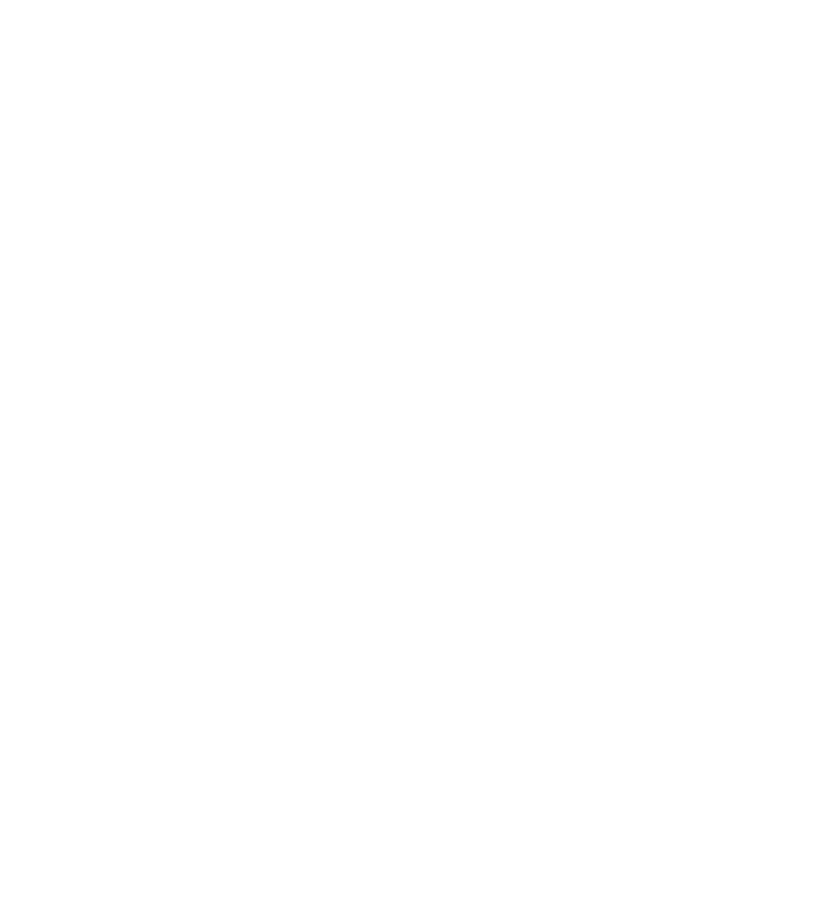
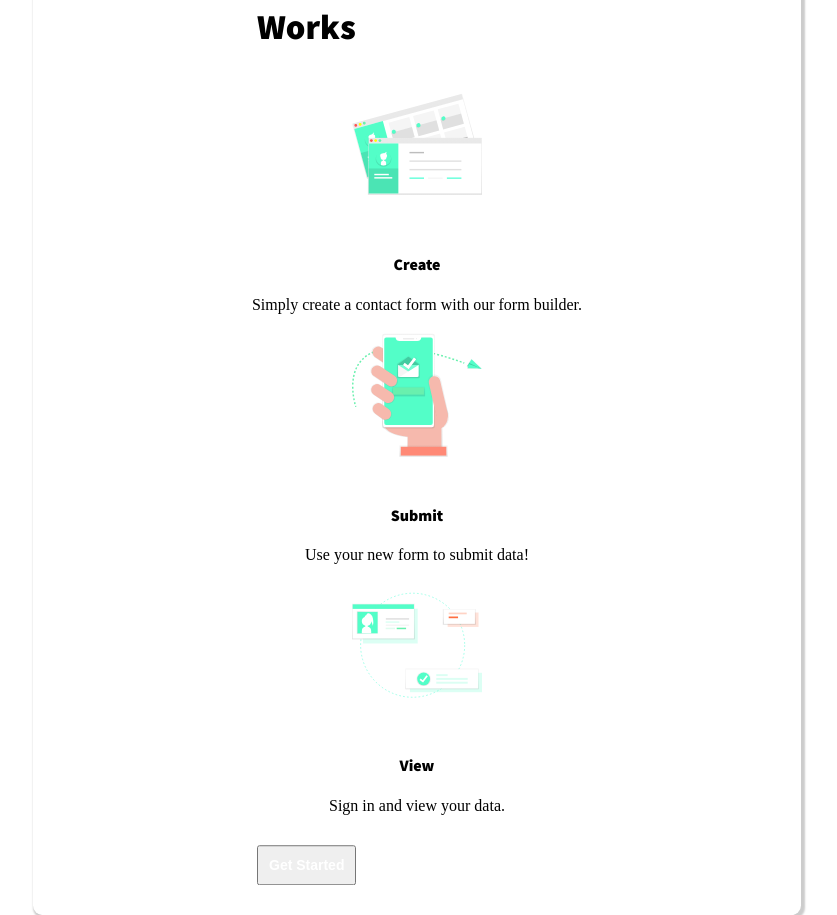
Before and after one commit to LordLalwani/Formtastic.io-website, a Gatsby site: page /page-components/QuickGuide in a window 1280 px wide. Before the commit this address had no page. Shown: the whole page, without its empty margins (223-1060 px from the left). Before the commit the page ends 800 px from the top, so only its background shows below. Built offline with nearby package versions, Linux system fonts and the light colour scheme; Gatsby itself is replaced by a stand-in of ours.

Commit message:
Added quickguide section to index page

```diff
--- a/src/layouts/index.tsx
+++ b/src/layouts/index.tsx
@@ -5,7 +5,7 @@ import { StaticQuery, graphql } from "gatsby";
 import "modern-normalize";
 import "../styles/normalize";
 
-import Header from "../components/Header";
+import Header from "../pages/page-components/Header";
 import LayoutRoot from "../components/LayoutRoot";
 import LayoutMain from "../components/LayoutMain";
 
--- /dev/null
+++ b/src/pages/page-components/QuickGuide.tsx
@@ -0,0 +1,99 @@
+import * as React from "react";
+import "./Header.css";
+import styled from "@emotion/styled";
+import * as ReactBootstrap from "react-bootstrap";
+import { colors } from "../../styles/constants";
+import "./page.css";
+import viewData from "../../static/svg/view-data.svg";
+import sendForm from "../../static/svg/send-form-with-hand.svg";
+import createForm from "../../static/svg/create-forms.svg";
+
+const ContainingDiv = styled(ReactBootstrap.Container)`
+  padding-left: 5%;
+  padding-right: 5%;
+  padding-top: 3vh;
+
+  background-color: white;
+  height: auto;
+  width: 50%;
+  position: absolute;
+  left: 50%;
+  transform: translate(-50%, -10%);
+  border-radius: 10px;
+  -moz-box-shadow: 3px 3px #ccc;
+  -webkit-box-shadow: 3px 3px #ccc;
+  box-shadow: 2px 2px 2px 2px #ccc;
+  h2 {
+    font-family: "Arial";
+    font-size: 30px;
+    font-weight: 900;
+    color: ${colors.theme.lightBlack};
+  }
+`;
+
+const StyledRowHeader = styled(ReactBootstrap.Row)`
+  margin: auto;
+  padding-left: 25%;
+  padding-right: 25%;
+  margin: 30px 0px;
+
+  h2 {
+    font-family: "Source Sans Pro", sans-serif;
+    color: black;
+    font-weight: 900;
+    font-size: 35px;
+  }
+`;
+const StyledRow = styled(ReactBootstrap.Row)`
+  width: 100%;
+  margin: 0px 0px;
+  padding: 0px 0%;
+  text-align: center;
+
+  h4 {
+    font-family: "Source Sans Pro", sans-serif;
+    color: black;
+    font-weight: 900;
+  }
+`;
+const StyledImg = styled(ReactBootstrap.Image)`
+  width: 130px;
+  height: 130px;
+  margin-bottom: 20px;
+`;
+
+const QuickGuide = () => (
+  <ContainingDiv>
+    <StyledRowHeader>
+      <h2>How Formtastic Works</h2>
+    </StyledRowHeader>
+    <StyledRow>
+      <ReactBootstrap.Col>
+        <div>
+          <StyledImg src={createForm} rounded />
+          <h4>Create</h4>
+          <p>Simply create a contact form with our form builder.</p>
+        </div>
+      </ReactBootstrap.Col>
+      <ReactBootstrap.Col>
+        <div>
+          <StyledImg src={sendForm} rounded />
+          <h4>Submit</h4>
+          <p>Use your new form to submit data!</p>
+        </div>
+      </ReactBootstrap.Col>
+      <ReactBootstrap.Col>
+        <div>
+          <StyledImg src={viewData} rounded />
+          <h4>View</h4>
+          <p>Sign in and view your data.</p>
+        </div>
+      </ReactBootstrap.Col>
+    </StyledRow>
+    <StyledRowHeader>
+      <ReactBootstrap.Button block>Get Started</ReactBootstrap.Button>
+    </StyledRowHeader>
+  </ContainingDiv>
+);
+
+export default QuickGuide;
--- a/src/pages/page-components/landing.tsx
+++ b/src/pages/page-components/landing.tsx
@@ -4,8 +4,9 @@ import * as ReactBootstrap from "react-bootstrap";
 import bgTL from "../../static/svg/bg-tl.svg";
 import bgBR from "../../static/svg/bg-br.svg";
 import messenger from "../../static/svg/messenger.svg";
-import Header from "../../components/Header";
+import Header from "./Header";
 import { colors } from "../../styles/constants";
+import QuickGuide from "./QuickGuide";
 
 const BackgroundImgLeft = styled.img`
   position: absolute;
@@ -74,6 +75,7 @@ const StyledImg = styled.img`
 `;
 
 const Landing = () => (
+  <div>
     <LandingDiv>
       <Header />
       <BackgroundImgLeft src={bgTL} />
@@ -92,6 +94,8 @@ const Landing = () => (
         </StyledRow>
       </StyledContainer>
     </LandingDiv>
+    <QuickGuide />
+  </div>
 );
 
 export default Landing;
--- /dev/null
+++ b/src/pages/page-components/page.css
@@ -0,0 +1 @@
+@import url('https://fonts.googleapis.com/css?family=Source+Sans+Pro:400,900&display=swap');
```
Also changed, not shown: src/pages/page-components/Header.css (renamed from src/components/Header.css), src/pages/page-components/Header.tsx (renamed from src/components/Header.tsx), src/static/svg/create-forms.svg (added), src/static/svg/send-form-with-hand.svg (added), src/static/svg/view-data.svg (added). Lines whose indentation alone changed are shown as unchanged.
